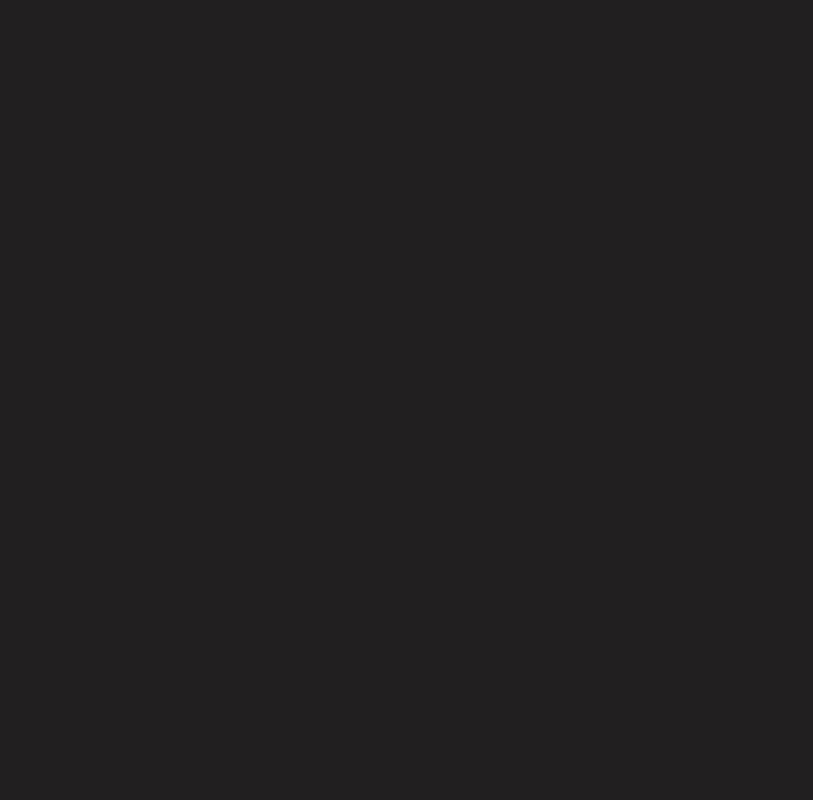
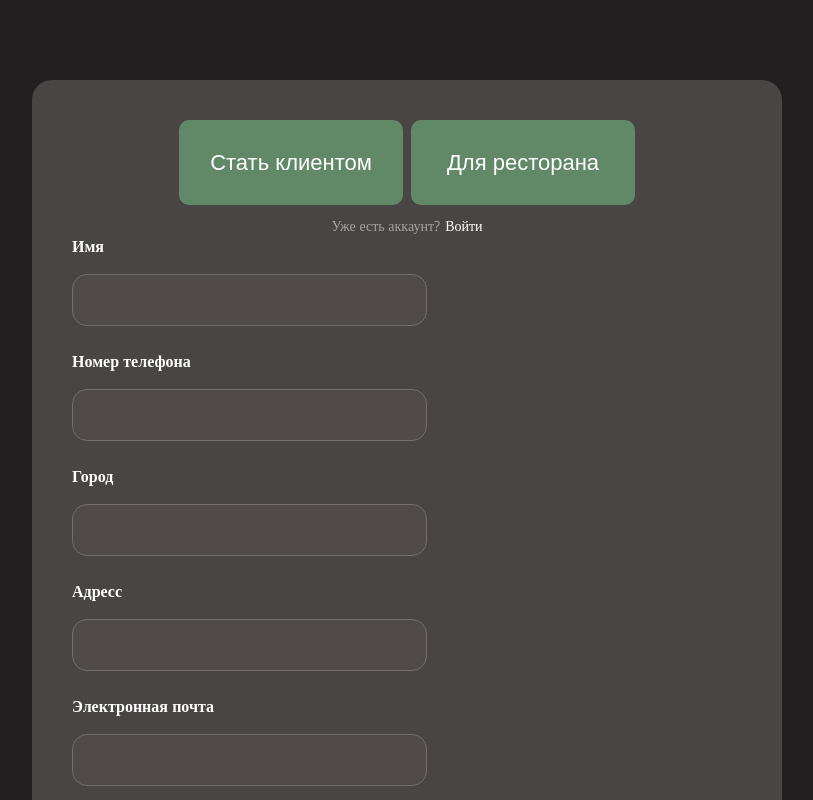
Before and after one commit to Minkaill/snack-sprint, a React (Vite) app: page /sign-up in a window 1280 px wide. Shown: the top 800 px of the page, without its empty margins (233-1046 px from the left). Built offline with nearby package versions, Linux system fonts and the light colour scheme.

Commit message:
Сверстал страницу авторизации

```diff
--- a/package.json
+++ b/package.json
@@ -13,6 +13,7 @@
     "axios": "^1.3.4",
     "react": "^18.2.0",
     "react-dom": "^18.2.0",
+    "react-hook-form": "^7.43.5",
     "react-redux": "^8.0.5",
     "react-router-dom": "^6.8.2",
     "universal-cookie": "^4.0.4"
--- a/src/App.tsx
+++ b/src/App.tsx
@@ -1,5 +1,14 @@
+import { Route, Routes } from "react-router-dom";
+import SignUp from "./pages/SignUp";
+
 function App() {
-  return <></>;
+  return (
+    <>
+      <Routes>
+        <Route path="/sign-up" element={<SignUp />} />
+      </Routes>
+    </>
+  );
 }
 
 export default App;
--- /dev/null
+++ b/src/pages/SignUp.tsx
@@ -0,0 +1,23 @@
+import React from "react";
+import styles from "../styles/SignUp.module.scss";
+import Form from "../components/Form";
+import Button from "../components/Button";
+import { Link } from "react-router-dom";
+
+const SignUp = () => {
+  return (
+    <div className={styles.wrapper}>
+      <div className={styles.select}>
+        <Button>Стать клиентом</Button>
+        <Button>Для ресторана</Button>
+      </div>
+      <span>
+        Уже есть аккаунт? <Link to="/sign-in">Войти</Link>
+      </span>
+
+      <Form />
+    </div>
+  );
+};
+
+export default SignUp;
--- /dev/null
+++ b/src/styles/SignUp.module.scss
@@ -0,0 +1,31 @@
+.wrapper {
+  width: 750px;
+  display: flex;
+  margin: 80px auto 0;
+  flex-direction: column;
+  border-radius: 20px;
+  background-color: rgba(73, 69, 68, 1);
+  padding: 40px 40px;
+
+  span {
+    display: flex;
+    justify-content: center;
+    color: rgba(255, 255, 255, 0.5);
+    align-items: center;
+    margin-top: 11px;
+    gap: 5px;
+    font-size: 14px;
+
+    a {
+      cursor: pointer;
+      color: white;
+    }
+  }
+
+  .select {
+    display: flex;
+    justify-content: center;
+    align-items: center;
+    gap: 8px;
+  }
+}
```
Also changed, not shown: 1 other file (tests, documents, lock files or other folders).
